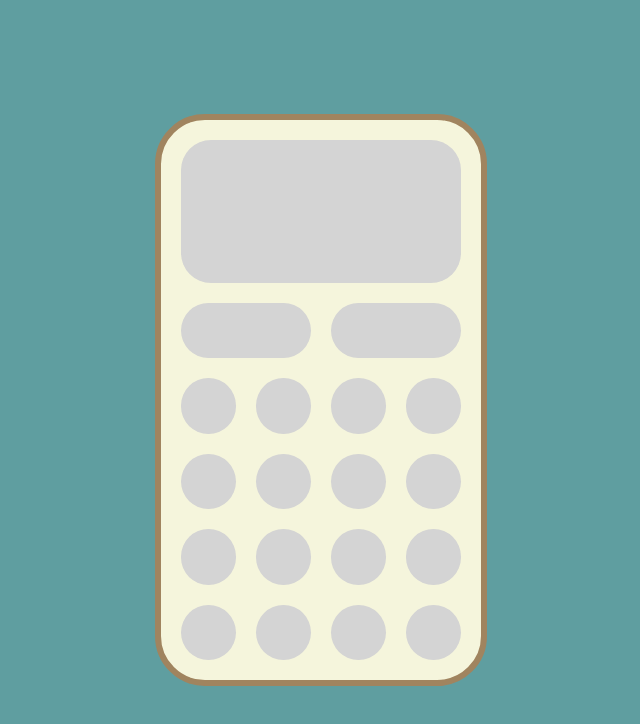
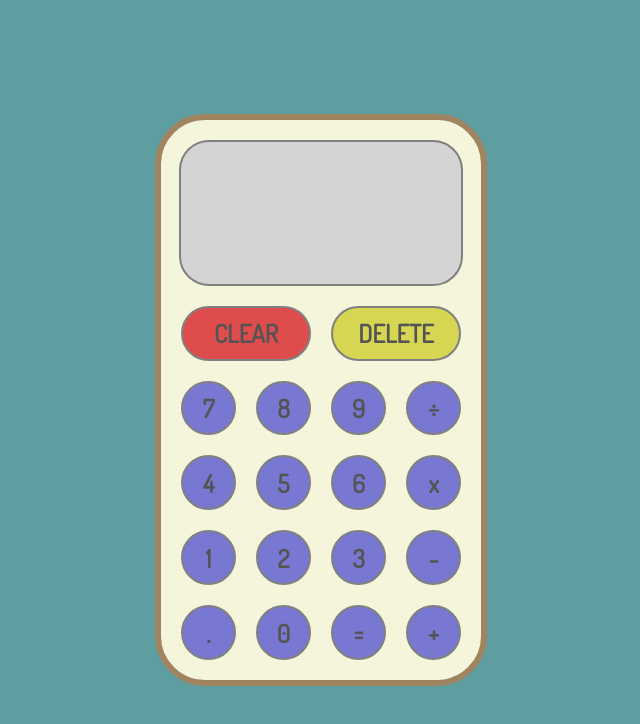
Before and after one commit to jxxt/calculator, a plain HTML site: page index.html in a window 1280 px wide. Shown: the whole page, without its empty margins (319-959 px from the left). Drawn offline with Linux system fonts and the light colour scheme.

Commit message:
added text to buttons

```diff
--- a/index.html
+++ b/index.html
@@ -20,32 +20,32 @@
         </div>
         <div class="buttons">
             <div class="row1">
-                <div class="clear"></div>
-                <div class="delete"></div>
+                <div class="clear">CLEAR</div>
+                <div class="delete">DELETE</div>
             </div>
             <div class="row2">
-                <div class="seven"></div>
-                <div class="eight"></div>
-                <div class="nine"></div>
-                <div class="divide"></div>
+                <div class="seven">7</div>
+                <div class="eight">8</div>
+                <div class="nine">9</div>
+                <div class="divide">÷</div>
             </div>
             <div class="row3">
-                <div class="four"></div>
-                <div class="five"></div>
-                <div class="six"></div>
-                <div class="multiply"></div>
+                <div class="four">4</div>
+                <div class="five">5</div>
+                <div class="six">6</div>
+                <div class="multiply">x</div>
             </div>
             <div class="row4">
-                <div class="one"></div>
-                <div class="two"></div>
-                <div class="three"></div>
-                <div class="subract"></div>
+                <div class="one">1</div>
+                <div class="two">2</div>
+                <div class="three">3</div>
+                <div class="subract">-</div>
             </div>
             <div class="row5">
-                <div class="dot"></div>
-                <div class="zero"></div>
-                <div class="equal"></div>
-                <div class="plus"></div>
+                <div class="dot">.</div>
+                <div class="zero">0</div>
+                <div class="equal">=</div>
+                <div class="plus">+</div>
             </div>
         </div>
     </div>
--- a/styles.css
+++ b/styles.css
@@ -32,6 +32,7 @@ body {
     margin-top: 20px;
     width: calc(100% - 40px);
     height: calc(2/7*100%);
+    border: 2px grey solid;
     border-radius: 30px;
 }
 
@@ -61,7 +62,24 @@ body {
 }
 
 .buttons > div > div {
-    background-color: rgb(212, 212, 212);
+    background-color: rgb(120, 120, 211);
     flex: 1;
+    border: 2px grey solid;
     border-radius: 30px;
+    /* text-align: center; */
+    /* line-height: 100%; */
+    display: flex;
+    align-items: center;
+    justify-content: center;
+    font-weight: 700;
+    font-size: 25px;
+    color: rgb(84, 84, 84);
 }
+
+.buttons .row1 .delete {
+    background-color: rgb(214, 214, 82);
+}
+
+.buttons .row1 .clear {
+    background-color: rgb(222, 76, 76);
+}
```
